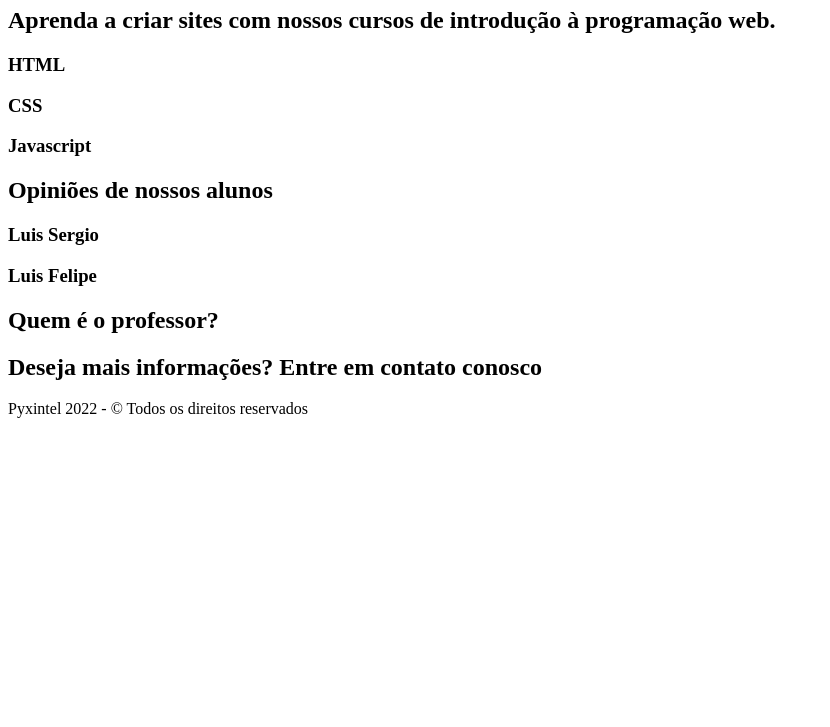
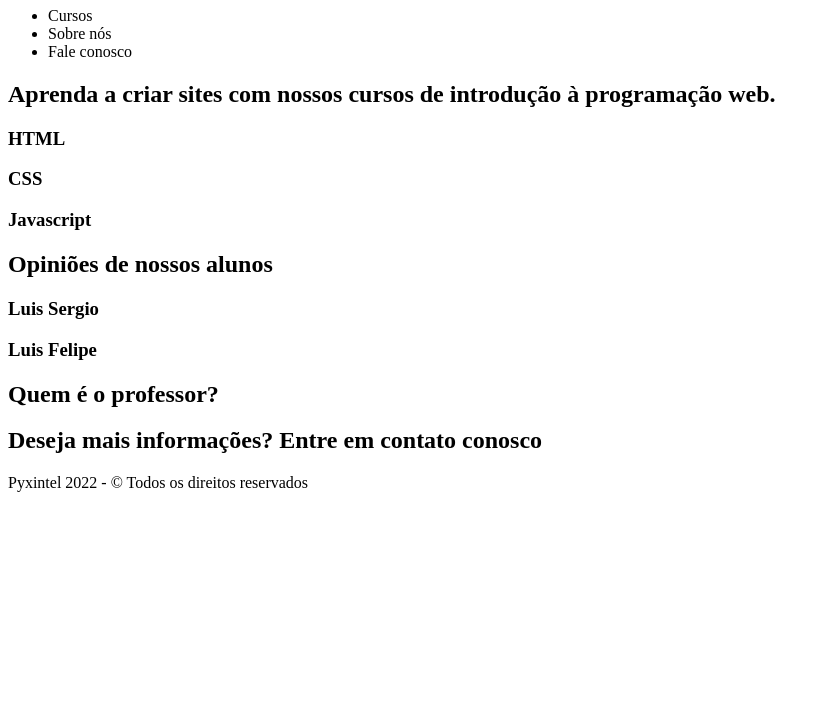
Before and after one commit to pyxintel/course-it-frontend-htmlcssjs, a website: page example/index.html in a window 1280 px wide. Shown: the part 73-800 px from the top of the page, without its empty margins (0-830 px from the left). Drawn offline with Linux system fonts and the light colour scheme.

Commit message:
Add menu

```diff
--- a/example/index.html
+++ b/example/index.html
@@ -13,7 +13,11 @@
   <header>
     <h1>Introdução à Programação Web</h1>
     <nav>
-
+      <ul>
+        <li>Cursos</li>
+        <li>Sobre nós</li>
+        <li>Fale conosco</li>
+      </ul>
     </nav>
   </header>
   <main>
```
